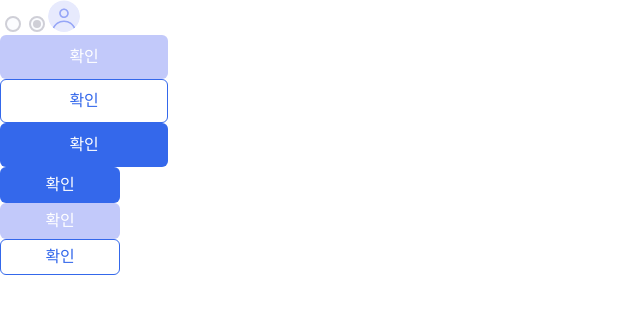
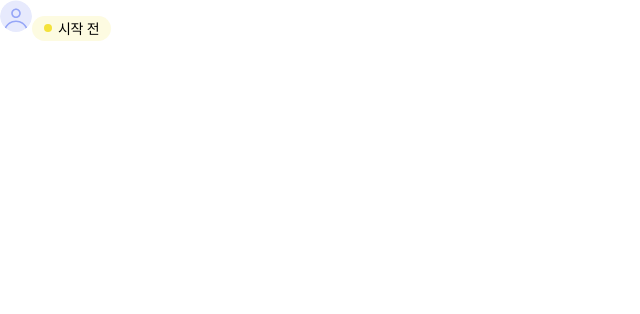
Before and after one commit to teamdef/agora-front-end, a Next.js app: page / in a window 1280 px wide. Shown: the top 314 px of the page, without its empty margins (0-640 px from the left). Built offline with nearby package versions, Linux system fonts and the light colour scheme.

Commit message:
feat: badge 컴포넌트 제작 프리텐다드 적용

```diff
--- a/src/app/layout.tsx
+++ b/src/app/layout.tsx
@@ -9,6 +9,12 @@ export const metadata: Metadata = {
 export default function RootLayout({ children }: { children: React.ReactNode }) {
   return (
     <html lang="ko">
+      <head>
+        <link
+          rel="preconnect"
+          href="https://cdn.jsdelivr.net/gh/orioncactus/pretendard@v1.3.9/dist/web/static/pretendard.min.css"
+        />
+      </head>
       <body>
         <Provider>{children}</Provider>
       </body>
--- a/src/app/page.tsx
+++ b/src/app/page.tsx
@@ -1,21 +1,13 @@
 'use client';
 
 import ProfileImage from '@/components/common/profileImage';
-import Button from '@/components/inputs/button/Button';
-import Radio from '@/components/inputs/radio/Radio';
+import Badge from '@/components/display/Badge';
 
 export default function Page() {
   return (
     <div>
-      <Radio id="1" name="a" disabled />
-      <Radio id="2" name="a" checked disabled />
       <ProfileImage />
-      <Button label="확인" disabled />
-      <Button label="확인" outlined />
-      <Button label="확인" />
-      <Button label="확인" small />
-      <Button label="확인" small disabled />
-      <Button label="확인" small outlined />
+      <Badge label="시작 전" status="inProgress" />
     </div>
   );
 }
--- /dev/null
+++ b/src/components/display/Badge.tsx
@@ -0,0 +1,60 @@
+'use client';
+import styled from 'styled-components';
+
+interface BadgeProps {
+  label: string;
+  status: 'todo' | 'inProgress' | 'done';
+}
+const Badge = ({ label, status }: BadgeProps) => {
+  return (
+    <Box $status={status}>
+      <span>{label}</span>
+    </Box>
+  );
+};
+
+const Box = styled.span<{ $status: BadgeProps['status'] }>`
+  position: relative;
+  display: inline-block;
+  justify-content: center;
+  align-items: center;
+  padding: 2px 12px;
+  background-color: ${({ theme }) => theme.colors.badge.todo[50]};
+  border-radius: 12.5px;
+  ${({ theme, $status }) => {
+    switch ($status) {
+      case 'todo':
+        return `background-color: ${theme.colors.badge.todo[50]};`;
+      case 'inProgress':
+        return `background-color: ${theme.colors.badge.inProgress[50]};`;
+      case 'done':
+        return `background-color: ${theme.colors.badge.done[50]};`;
+    }
+  }}
+  span {
+    display: flex;
+    justify-content: center;
+    align-items: center;
+    ${({ theme }) => theme.fontStyle.detail_2}
+    &::before {
+      content: '';
+      position: relative;
+      display: block;
+      margin-right: 6px;
+      width: 8px;
+      height: 8px;
+      border-radius: 50%;
+      ${({ theme, $status }) => {
+        switch ($status) {
+          case 'todo':
+            return `background-color: ${theme.colors.badge.todo[300]};`;
+          case 'inProgress':
+            return `background-color: ${theme.colors.badge.inProgress[500]};`;
+          case 'done':
+            return `background-color: ${theme.colors.badge.done[300]};`;
+        }
+      }}
+    }
+  }
+`;
+export default Badge;
--- a/src/styles/GlobalStyles.ts
+++ b/src/styles/GlobalStyles.ts
@@ -3,14 +3,33 @@ import reset from 'styled-reset';
 
 const styles = css`
   // your global styles
+  body {
+    font-family:
+      'Pretendard Variable',
+      Pretendard,
+      -apple-system,
+      BlinkMacSystemFont,
+      system-ui,
+      Roboto,
+      'Helvetica Neue',
+      'Segoe UI',
+      'Apple SD Gothic Neo',
+      'Noto Sans KR',
+      'Malgun Gothic',
+      'Apple Color Emoji',
+      'Segoe UI Emoji',
+      'Segoe UI Symbol',
+      sans-serif;
+  }
   button {
     border: none;
   }
 `;
 
 const GlobalStyles = createGlobalStyle`
+  ${reset}
   ${styles}
-  ${reset}
+
 `;
 
 export default GlobalStyles;
--- a/src/styles/theme/index.ts
+++ b/src/styles/theme/index.ts
@@ -77,7 +77,7 @@ const colors = {
   },
   badge: {
     todo: {
-      /** #FFEADA */
+      /** #FFEADA bgColor*/
       50: '#FFEADA',
       /** #FCCAA6 */
       100: '#FCCAA6',
@@ -99,7 +99,7 @@ const colors = {
       900: '#C20016',
     },
     inProgress: {
-      /** #FCF7C480 */
+      /** #FCF7C480 bgColor*/
       50: '#FCF7C480',
       /** #FCF7C4 */
       100: '#FCF7C4',
@@ -121,7 +121,7 @@ const colors = {
       900: '#EA7C1A',
     },
     done: {
-      /** #E4FCE6 */
+      /** #E4FCE6 bgColor*/
       50: '#E4FCE6',
       /** #C7F3CA */
       100: '#C7F3CA',
```
